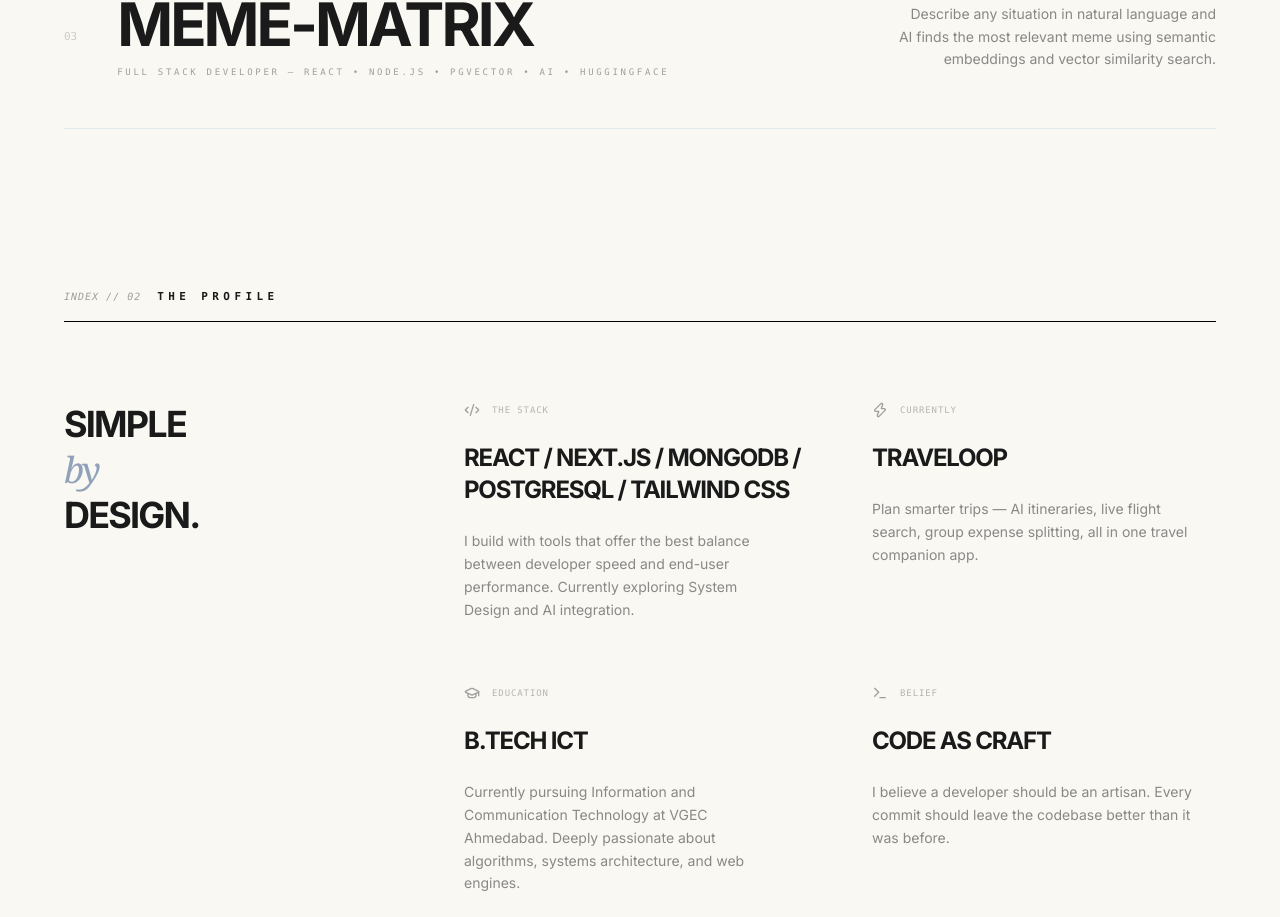
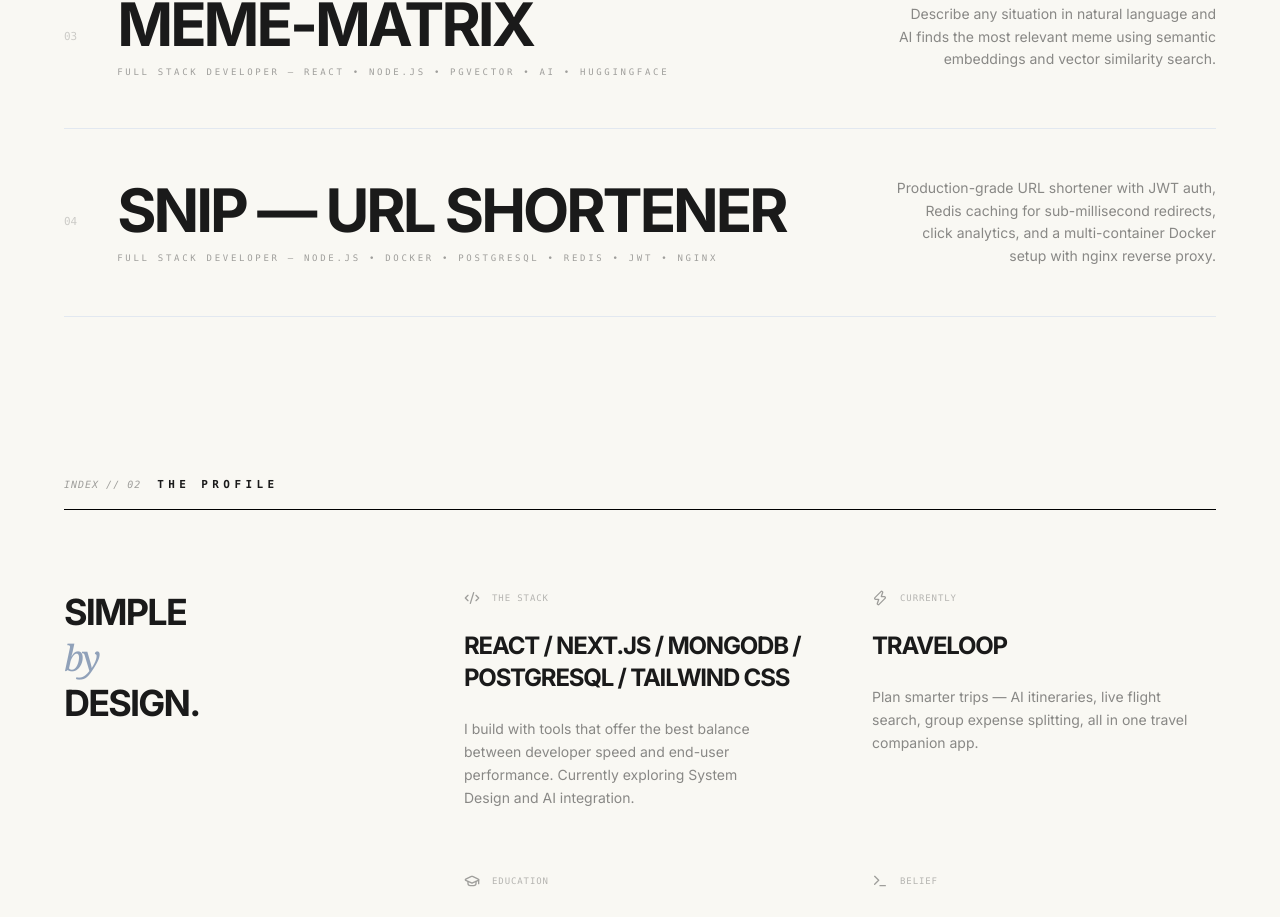
Before and after one commit to JainamShah0730/Art, a React (Vite) app in the folder Frontend/: page / in a window 1280 px wide. Shown: the part 1236-2153 px from the top of the page. Built offline with nearby package versions, Linux system fonts and the light colour scheme; a web font is replaced by a local one.

Commit message:
new project added

```diff
--- a/Frontend/src/data/constants.js
+++ b/Frontend/src/data/constants.js
@@ -54,6 +54,15 @@
     link: "https://meme-matrix07.vercel.app/",
     desc: "Describe any situation in natural language and AI finds the most relevant meme using semantic embeddings and vector similarity search. ",
   },
+  {
+    id: "04",
+    title: "SNIP — URL Shortener",
+    role: "Full Stack Developer",
+    tags: ["Node.js", "Docker", "PostgreSQL", "Redis", "JWT", "nginx"],
+    color: "#DBEAFE",
+    link: "https://url-shortener-lime-five.vercel.app/",
+    desc: "Production-grade URL shortener with JWT auth, Redis caching for sub-millisecond redirects, click analytics, and a multi-container Docker setup with nginx reverse proxy.",
+  },
 ];
 
 // ============================
```
